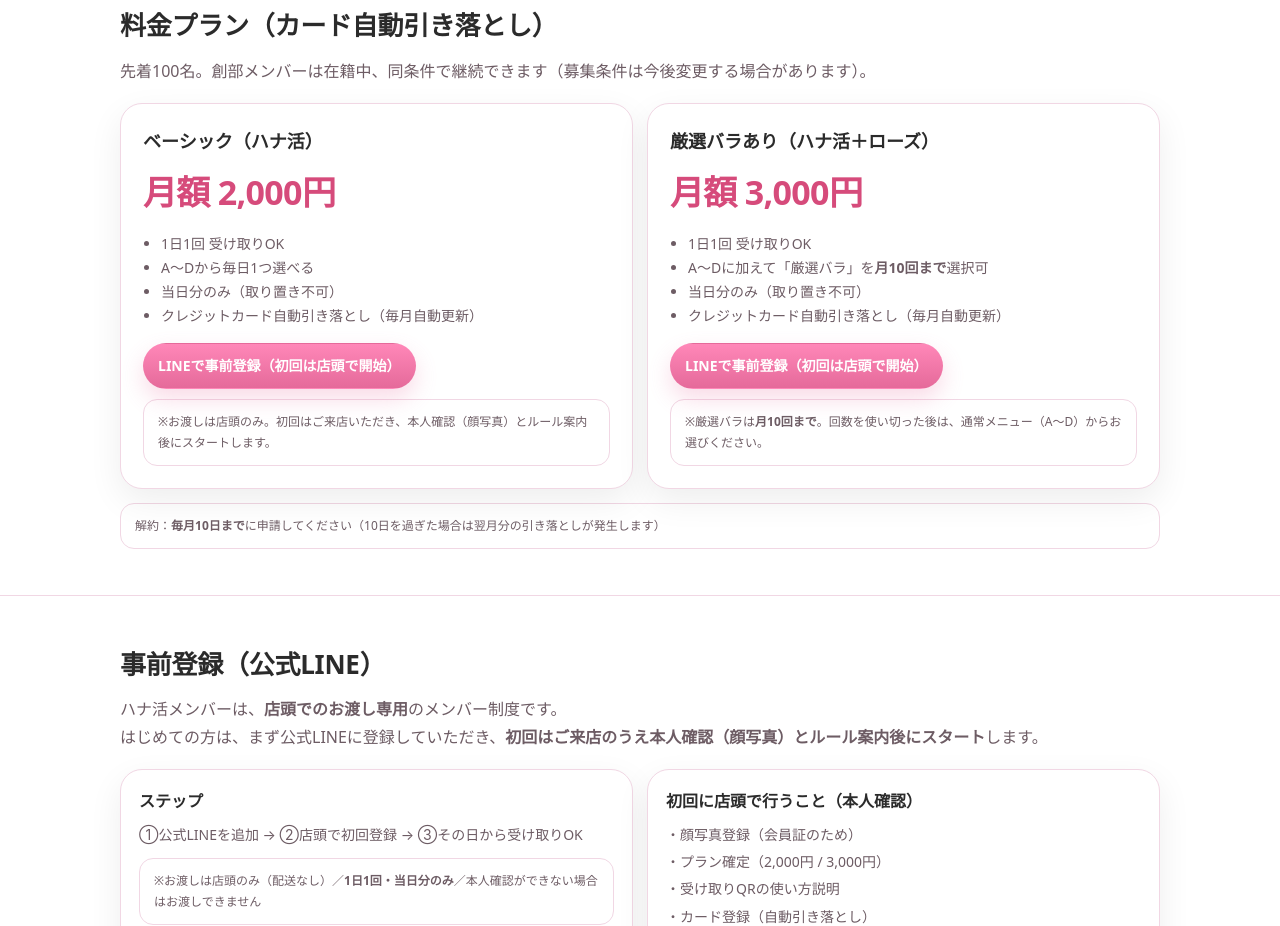
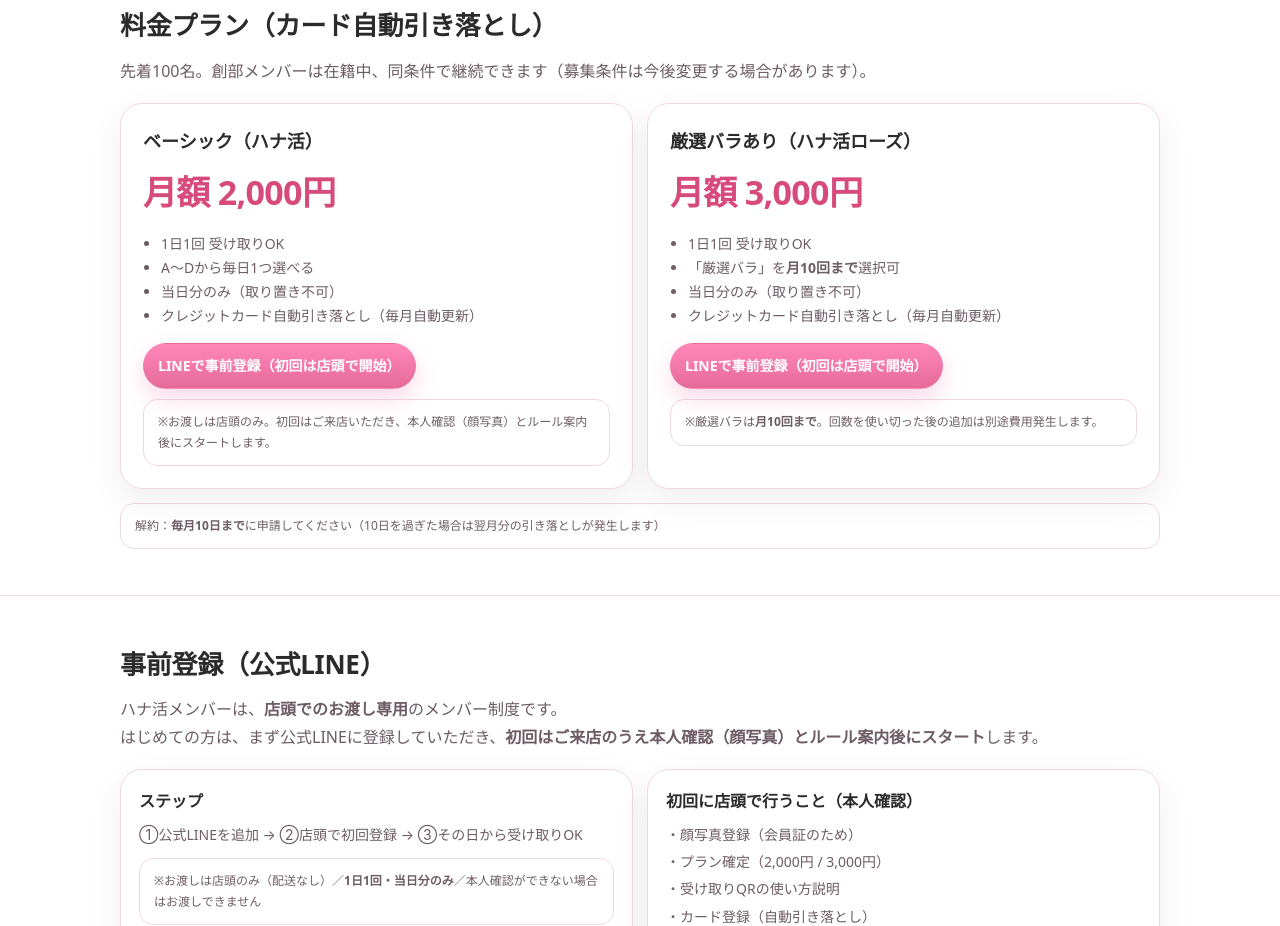
Before and after one commit to tokiahana/hanakatsu-lp, a plain HTML site: page index.html in a window 1280 px wide. Shown: the part 2234-3160 px from the top of the page. Drawn offline with Linux system fonts and the light colour scheme.

Commit message:
Update index.html

```diff
--- a/index.html
+++ b/index.html
@@ -393,17 +393,17 @@
           </div>
 
           <div class="card price">
-            <h3>厳選バラあり（ハナ活＋ローズ）</h3>
+            <h3>厳選バラあり（ハナ活ローズ）</h3>
             <div class="yen">月額 3,000円</div>
             <ul class="ul">
               <li>1日1回 受け取りOK</li>
-              <li>A〜Dに加えて「厳選バラ」を<b>月10回まで</b>選択可</li>
+              <li>「厳選バラ」を<b>月10回まで</b>選択可</li>
               <li>当日分のみ（取り置き不可）</li>
               <li>クレジットカード自動引き落とし（毎月自動更新）</li>
             </ul>
             <a class="btn primary" href="#line">LINEで事前登録（初回は店頭で開始）</a>
             <div style="height:10px"></div>
-            <div class="note">※厳選バラは<b>月10回まで</b>。回数を使い切った後は、通常メニュー（A〜D）からお選びください。</div>
+            <div class="note">※厳選バラは<b>月10回まで</b>。回数を使い切った後の追加は別途費用発生します。</div>
           </div>
         </div>
 
@@ -498,7 +498,7 @@
         <details>
           <summary>厳選バラは毎日選べますか？</summary>
           <div style="height:10px"></div>
-          <div class="note">厳選バラは<b>月10回まで</b>お選びいただけます。回数を使い切った後は通常メニュー（A〜D）からお選びください。</div>
+          <div class="note">厳選バラは<b>月10回まで</b>お選びいただけます。</div>
         </details>
       </div>
     </section>
```
